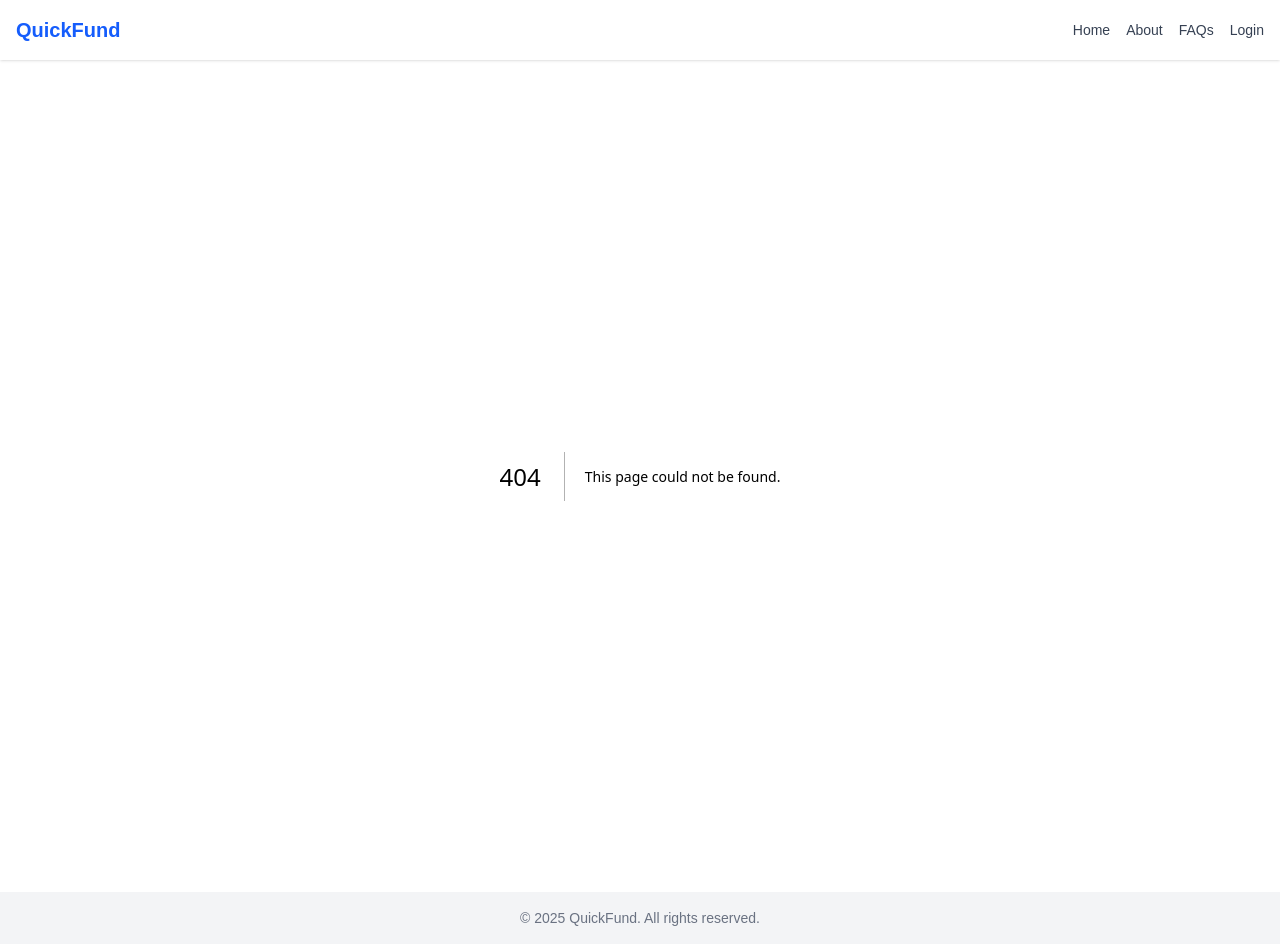
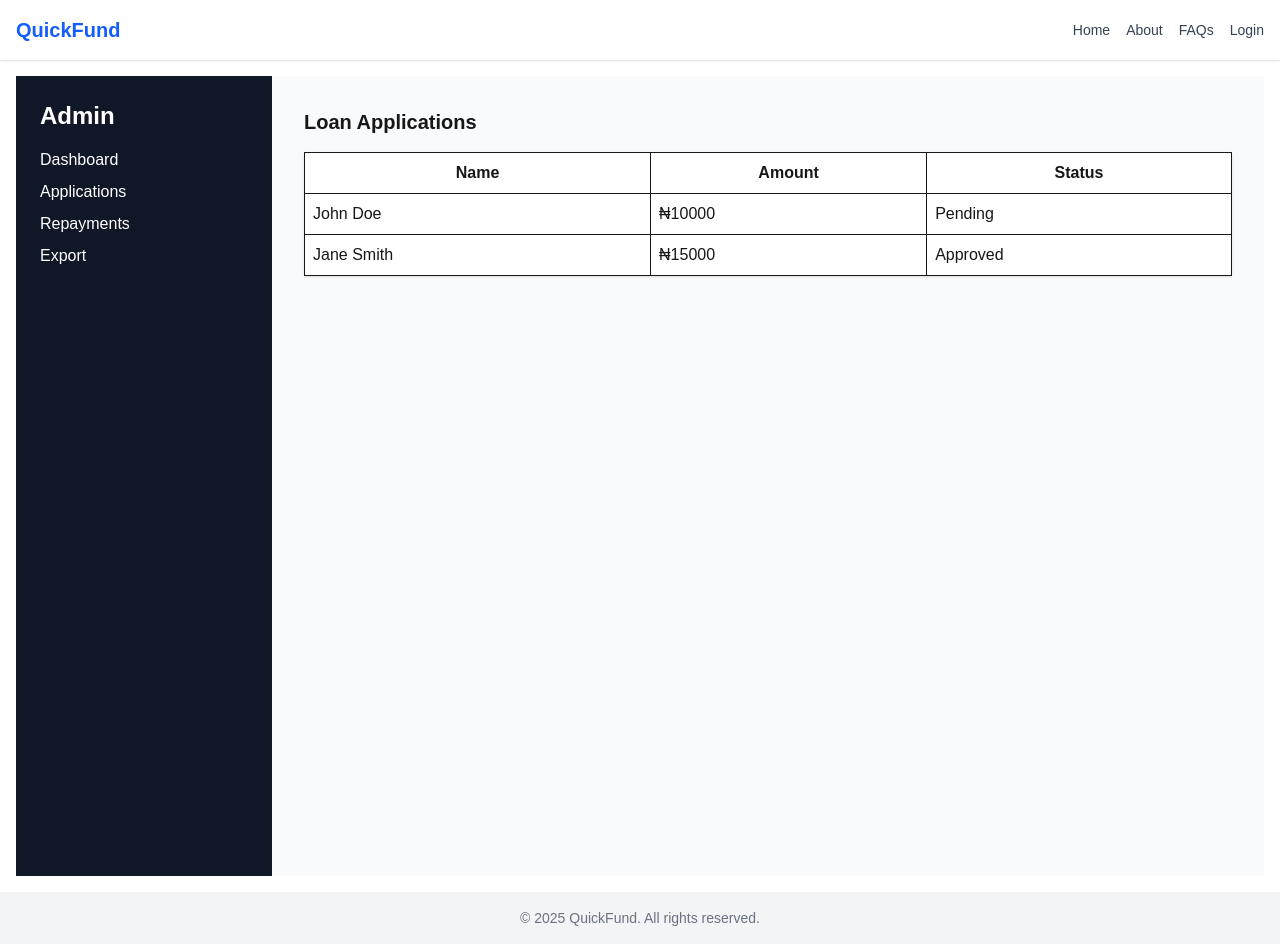
Before and after one commit to degee147/quickfund-frontend, a Next.js app: page /admin/applications in a window 1280 px wide. Before the commit this address had no page. Built offline with nearby package versions, Linux system fonts and the light colour scheme.

Commit message:
admin pages

```diff
--- /dev/null
+++ b/app/admin/applications/page.tsx
@@ -0,0 +1,30 @@
+export default function ApplicationsPage() {
+    const mockApplications = [
+        { id: 1, name: 'John Doe', amount: 10000, status: 'Pending' },
+        { id: 2, name: 'Jane Smith', amount: 15000, status: 'Approved' },
+    ];
+
+    return (
+        <div>
+            <h2 className="text-xl font-bold mb-4">Loan Applications</h2>
+            <table className="min-w-full bg-white shadow rounded">
+                <thead>
+                    <tr>
+                        <th className="p-2 border">Name</th>
+                        <th className="p-2 border">Amount</th>
+                        <th className="p-2 border">Status</th>
+                    </tr>
+                </thead>
+                <tbody>
+                    {mockApplications.map(app => (
+                        <tr key={app.id}>
+                            <td className="p-2 border">{app.name}</td>
+                            <td className="p-2 border">₦{app.amount}</td>
+                            <td className="p-2 border">{app.status}</td>
+                        </tr>
+                    ))}
+                </tbody>
+            </table>
+        </div>
+    );
+}
--- /dev/null
+++ b/app/admin/export/page.tsx
@@ -0,0 +1,10 @@
+export default function ExportPage() {
+    return (
+        <div>
+            <h2 className="text-xl font-bold mb-4">Export Data</h2>
+            <button className="bg-blue-600 text-white px-4 py-2 rounded hover:bg-blue-700">
+                Export as CSV
+            </button>
+        </div>
+    );
+}
--- /dev/null
+++ b/app/admin/layout.tsx
@@ -0,0 +1,22 @@
+import Link from 'next/link';
+import { ReactNode } from 'react';
+
+export default function AdminLayout({ children }: { children: ReactNode }) {
+    return (
+        <div className="flex min-h-screen">
+            <aside className="w-64 bg-gray-900 text-white p-6 space-y-4">
+                <h2 className="text-2xl font-bold">Admin</h2>
+                <nav className="flex flex-col space-y-2">
+                    <Link href="/admin" className="hover:underline">Dashboard</Link>
+                    <Link href="/admin/applications" className="hover:underline">Applications</Link>
+                    <Link href="/admin/repayments" className="hover:underline">Repayments</Link>
+                    <Link href="/admin/export" className="hover:underline">Export</Link>
+                </nav>
+            </aside>
+
+            <main className="flex-1 p-8 bg-gray-50">
+                {children}
+            </main>
+        </div>
+    );
+}
--- /dev/null
+++ b/app/admin/page.tsx
@@ -0,0 +1,8 @@
+export default function AdminHomePage() {
+    return (
+        <div>
+            <h1 className="text-2xl font-bold mb-4">Admin Dashboard</h1>
+            <p className="text-gray-700">Manage loan applications and repayments here.</p>
+        </div>
+    );
+}
--- /dev/null
+++ b/app/admin/repayments/page.tsx
@@ -0,0 +1,30 @@
+export default function RepaymentsPage() {
+    const repayments = [
+        { id: 1, user: 'John Doe', amount: 5000, date: '2025-06-10' },
+        { id: 2, user: 'Jane Smith', amount: 15000, date: '2025-06-20' },
+    ];
+
+    return (
+        <div>
+            <h2 className="text-xl font-bold mb-4">Repayment Logs</h2>
+            <table className="min-w-full bg-white shadow rounded">
+                <thead>
+                    <tr>
+                        <th className="p-2 border">User</th>
+                        <th className="p-2 border">Amount</th>
+                        <th className="p-2 border">Date</th>
+                    </tr>
+                </thead>
+                <tbody>
+                    {repayments.map(rep => (
+                        <tr key={rep.id}>
+                            <td className="p-2 border">{rep.user}</td>
+                            <td className="p-2 border">₦{rep.amount}</td>
+                            <td className="p-2 border">{rep.date}</td>
+                        </tr>
+                    ))}
+                </tbody>
+            </table>
+        </div>
+    );
+}
```
Also changed, not shown: lib/auth.ts (added).
